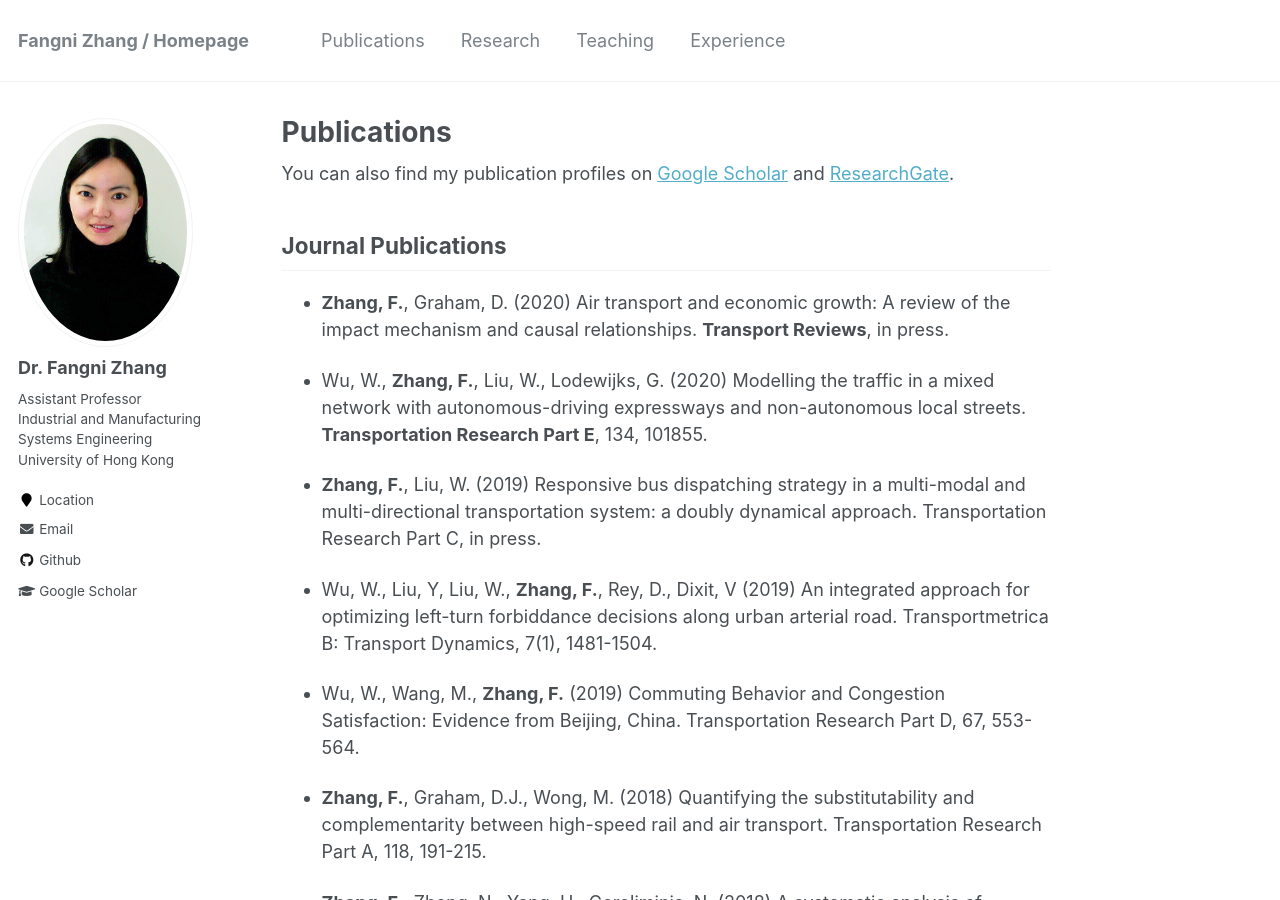
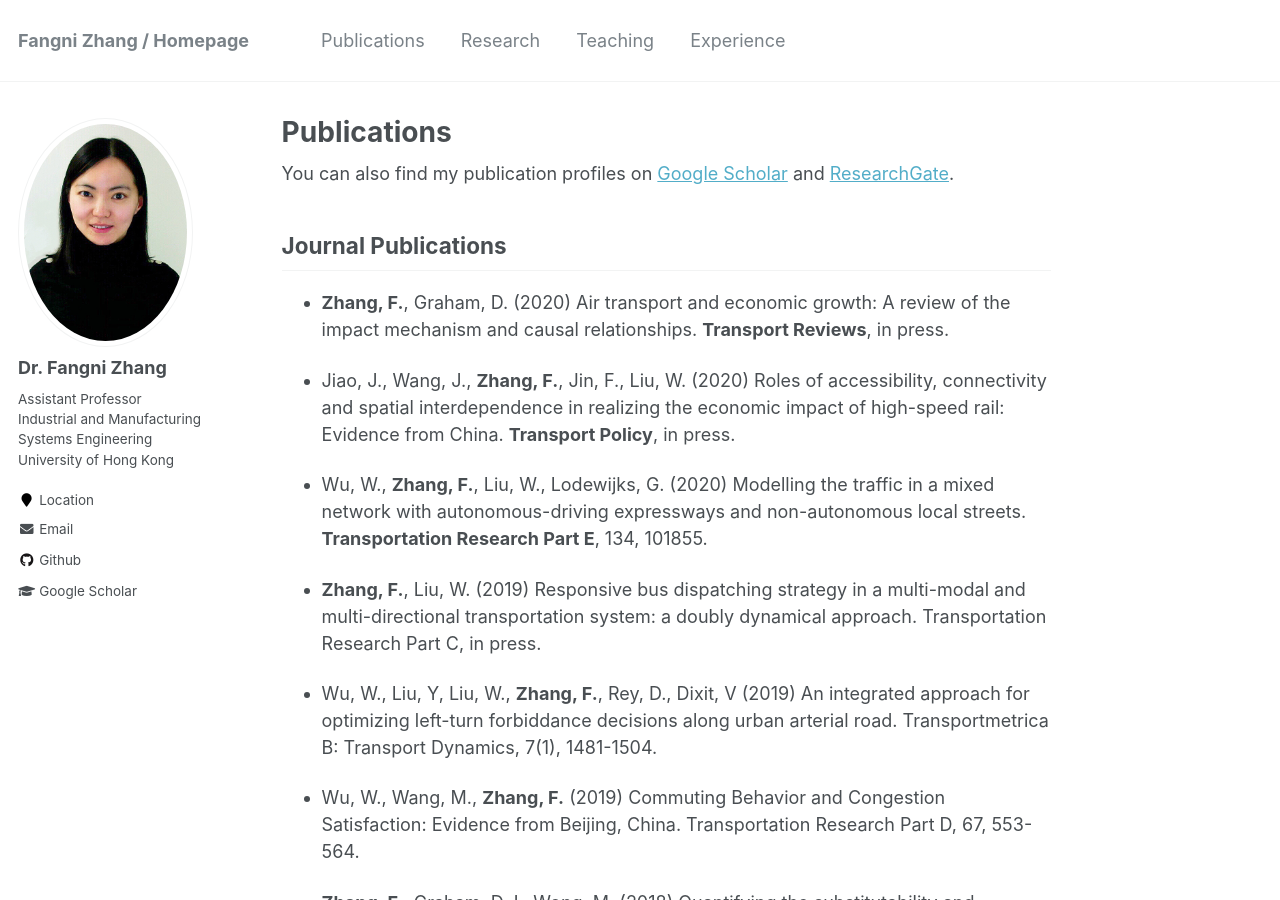
Before and after one commit to fangnizhang/fangnizhang.github.io, a Jekyll site: the page built from _pages/publications.md, in a window 1280 px wide and 900 px high. Built offline with Jekyll 4.4.1, drawn with Linux system fonts in a browser that asks for light colours.

Commit message:
Update publications.md

```diff
--- a/_pages/publications.md
+++ b/_pages/publications.md
@@ -19,6 +19,8 @@ You can also find my publication profiles on [Google Scholar](https://scholar.go
 Journal Publications
 ----------
 * **Zhang, F.**, Graham, D. (2020) Air transport and economic growth: A review of the impact mechanism and causal relationships. **Transport Reviews**, in press.
+
+* Jiao, J., Wang, J., **Zhang, F.**, Jin, F., Liu, W. (2020) Roles of accessibility, connectivity and spatial interdependence in realizing the economic impact of high-speed rail: Evidence from China. **Transport Policy**, in press.
 
 * Wu, W., **Zhang, F.**, Liu, W., Lodewijks, G. (2020) Modelling the traffic in a mixed network with autonomous-driving expressways and non-autonomous local streets. **Transportation Research Part E**, 134, 101855.
 
```
